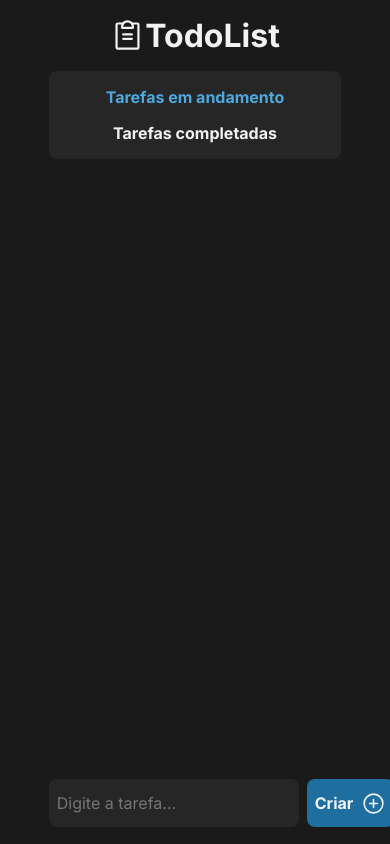
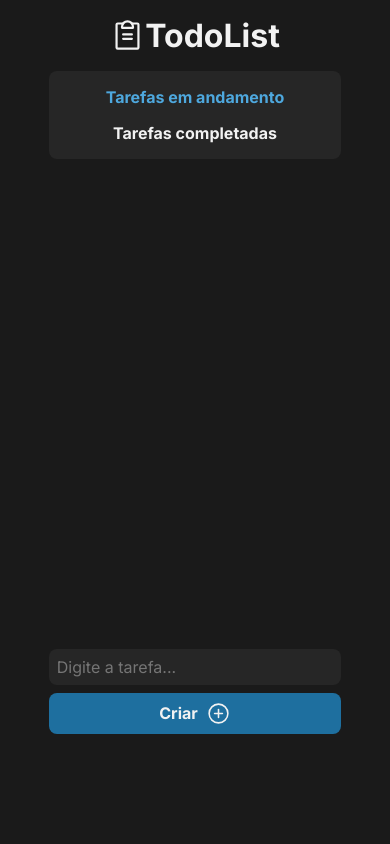
Before and after one commit to SilasSilvaa/TodoList, a React (Vite) app: page / in a window 390 px wide. Built offline with nearby package versions, Linux system fonts and the light colour scheme.

Commit message:
Ajuste de responsividade

```diff
--- a/src/components/Task/styles.ts
+++ b/src/components/Task/styles.ts
@@ -10,6 +10,7 @@ export const TaskContent = styled.div<isChecked>`
     display: flex;
     align-items: center;
     justify-content: center;
+    word-break: break-all;
 
     padding: 1rem;
     gap: 2rem;
@@ -55,7 +56,6 @@ export const TaskContent = styled.div<isChecked>`
         @media ${device.tablet}{
 
             flex-direction: column;
-            word-break: break-all;
             align-items: flex-start;
 
         }
--- a/src/layouts/DefaultLayout/styles.ts
+++ b/src/layouts/DefaultLayout/styles.ts
@@ -1,4 +1,5 @@
 import styled from "styled-components";
+import { device } from "../../styles/theme/default";
 
 
 export const Container = styled.main`
@@ -13,4 +14,8 @@ export const Content = styled.div`
     flex-direction: column;
     width: 75vw;
 
+/*
+@media ${device.tablet} {
+    width: 95vw;
+} */
 `
--- a/src/pages/Home/components/TaskInputRenderer/styles.ts
+++ b/src/pages/Home/components/TaskInputRenderer/styles.ts
@@ -1,8 +1,8 @@
 import styled from "styled-components";
+import { device } from "../../../../styles/theme/default";
 
 
 export const ContentInput = styled.div`
-
     width: 100%;
     form {
         display: flex;
@@ -10,7 +10,7 @@ export const ContentInput = styled.div`
         margin: 1rem 0;
 
         input {
-            flex: 1;
+            flex: 6;
             height: 3rem;
             padding: 0.5rem;
             border-radius: 8px;
@@ -20,6 +20,12 @@ export const ContentInput = styled.div`
         }
     }
 
+    @media ${device.smartphone}{
+        form{
+            flex-direction: column;
+
+        }
+    }
 `
 
 export const SubmitButton = styled.button`
@@ -27,8 +33,8 @@ export const SubmitButton = styled.button`
     display: flex;
     align-items: center;
     justify-content: center;
+    flex: 1;
 
-    width: 6rem;
     gap: 0.5rem;
     padding: 0.5rem;
     background: ${props => props.theme["blue-dark"]};
--- a/src/pages/Home/styles.ts
+++ b/src/pages/Home/styles.ts
@@ -1,4 +1,5 @@
 import styled from "styled-components";
+import { device } from "../../styles/theme/default";
 
 
 export const Container = styled.section`
@@ -6,6 +7,10 @@ export const Container = styled.section`
     flex-direction: column;
     gap: 1rem;
     height: calc(100vh - 10rem);
+
+    @media ${device.smartphone} {
+        height: 70vh;
+    }
     `
 
 export const Content = styled.div`
```
